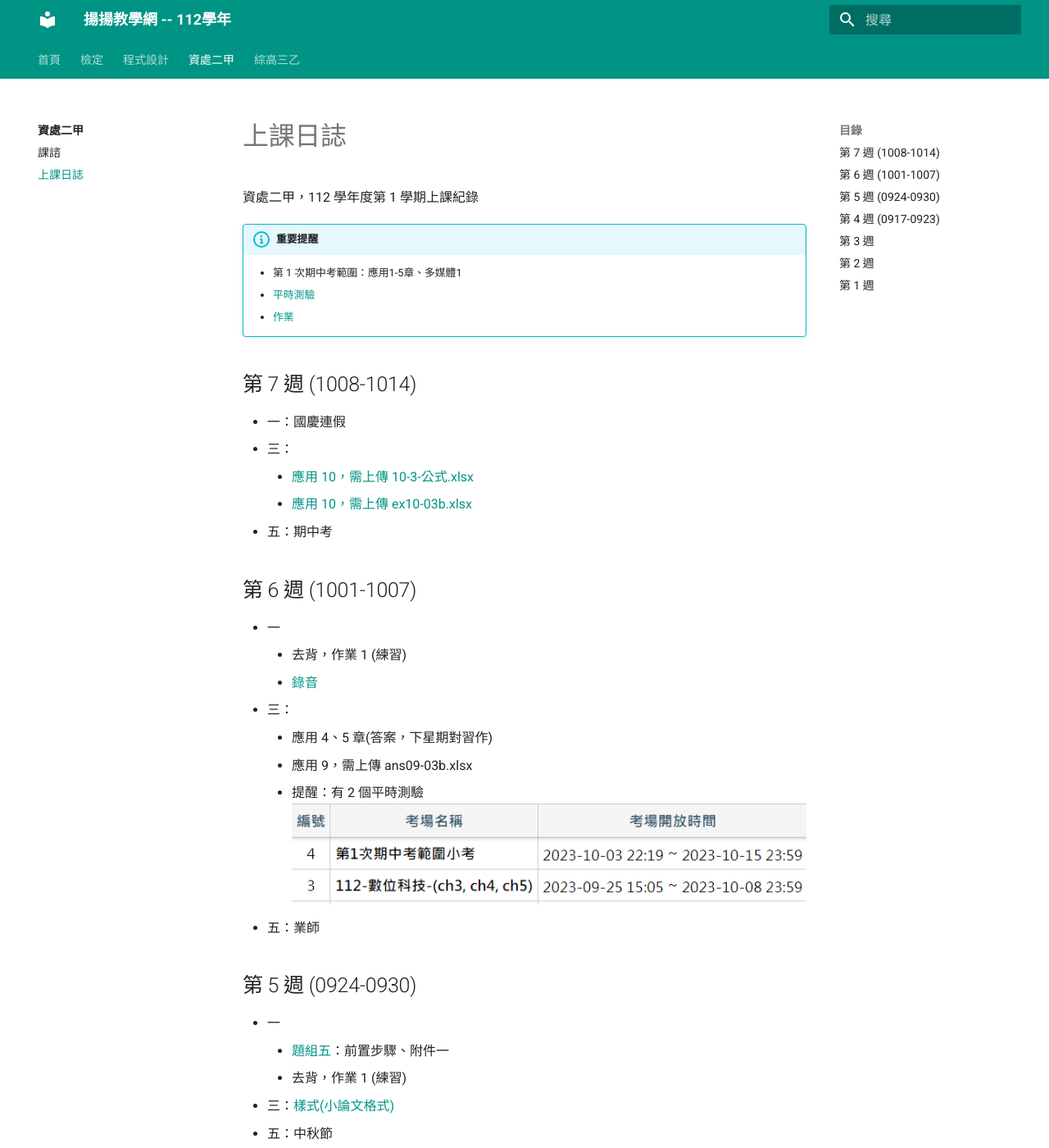
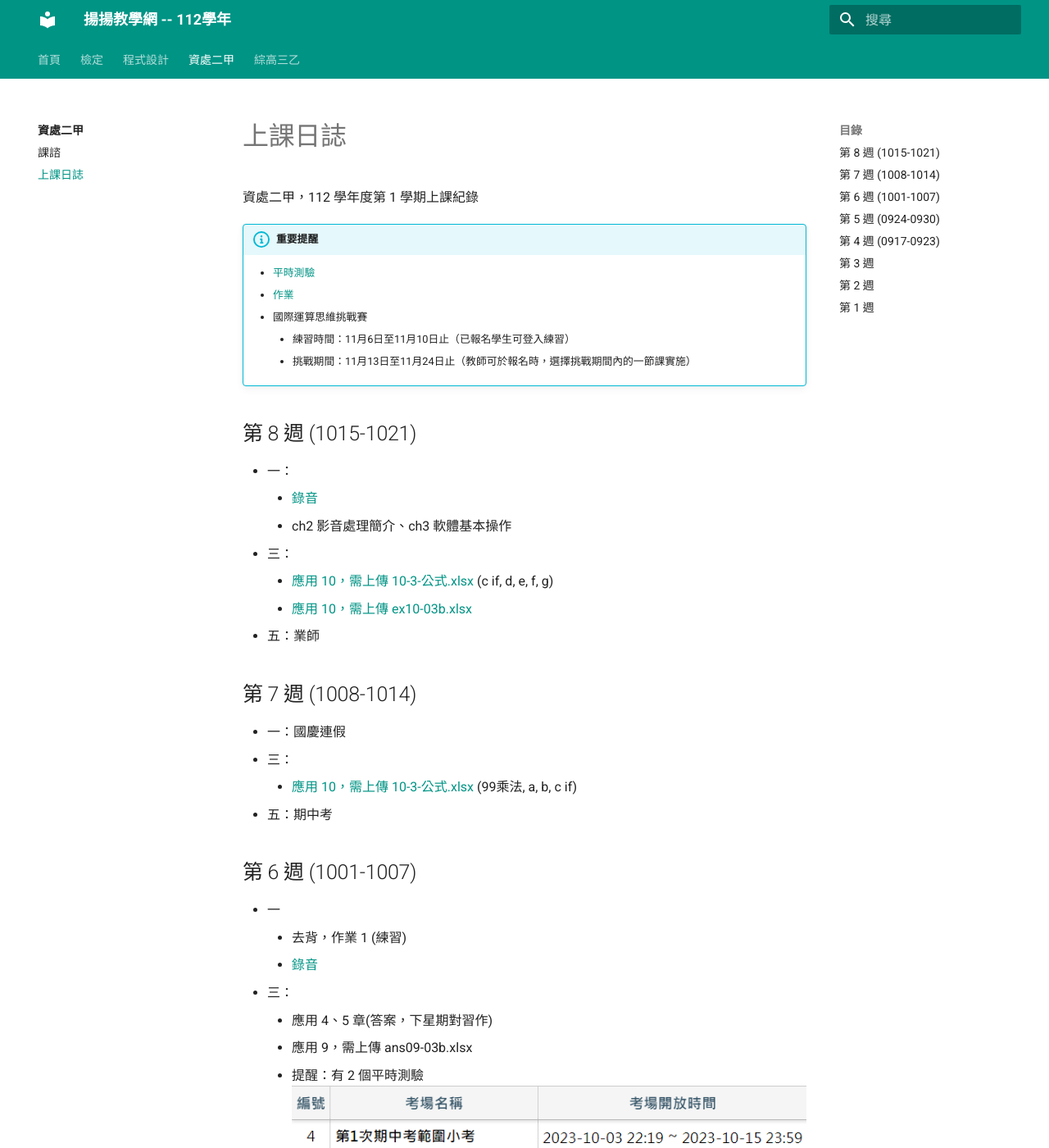
Before and after one commit to cwyedu/school-112, an MkDocs documentation site: the page built from docs/dp111/112_1_dp111_log.md, in a window 1280 px wide and 1400 px high. Shown: the whole window at 82% size. Built offline with MkDocs 1.6.1 and Material for MkDocs 9.7.7, drawn with Linux system fonts in a browser that asks for light colours.

Commit message:
add 1016 log

```diff
--- a/docs/dp111/112_1_dp111_log.md
+++ b/docs/dp111/112_1_dp111_log.md
@@ -4,16 +4,28 @@
 
 !!! info "重要提醒"
 
-    - 第 1 次期中考範圍：應用1-5章、多媒體1
     - [平時測驗](https://qe.fisp.com.tw/ep/login_stu.php)
     - [作業](https://classroom.google.com/u/1/w/NjE2NjkwNzczMDMw/tc/NTI5MTYxNDQ4NzU1)
+    - 國際運算思維挑戰賽
+        - 練習時間：11月6日至11月10日止（已報名學生可登入練習）
+        - 挑戰期間：11月13日至11月24日止（教師可於報名時，選擇挑戰期間內的一節課實施）
+
+## 第 8 週 (1015-1021)
+
+- 一：
+    - [錄音](./misc/record.md)
+    - ch2 影音處理簡介、ch3 軟體基本操作
+- 三：
+    - [應用 10，需上傳 10-3-公式.xlsx](https://classroom.google.com/c/NjE2NjkwNzczMDMw/a/NjMwMjMwNDQ5MjQ3/details) (c if, d, e, f, g)
+    - [應用 10，需上傳 ex10-03b.xlsx](https://classroom.google.com/c/NjE2NjkwNzczMDMw/a/NjMwMjMzMzQ2Mjg1/details)
+- 五：業師
+
 
 ## 第 7 週 (1008-1014)
 
 - 一：國慶連假
 - 三：
-    - [應用 10，需上傳 10-3-公式.xlsx](https://classroom.google.com/c/NjE2NjkwNzczMDMw/a/NjMwMjMwNDQ5MjQ3/details)
-    - [應用 10，需上傳 ex10-03b.xlsx](https://classroom.google.com/c/NjE2NjkwNzczMDMw/a/NjMwMjMzMzQ2Mjg1/details)
+    - [應用 10，需上傳 10-3-公式.xlsx](https://classroom.google.com/c/NjE2NjkwNzczMDMw/a/NjMwMjMwNDQ5MjQ3/details) (99乘法, a, b, c if)
 - 五：期中考
 
 
```
Also changed, not shown: other parts of docs/dp111/112_1_dp111_log.md (+1 -1 lines).
